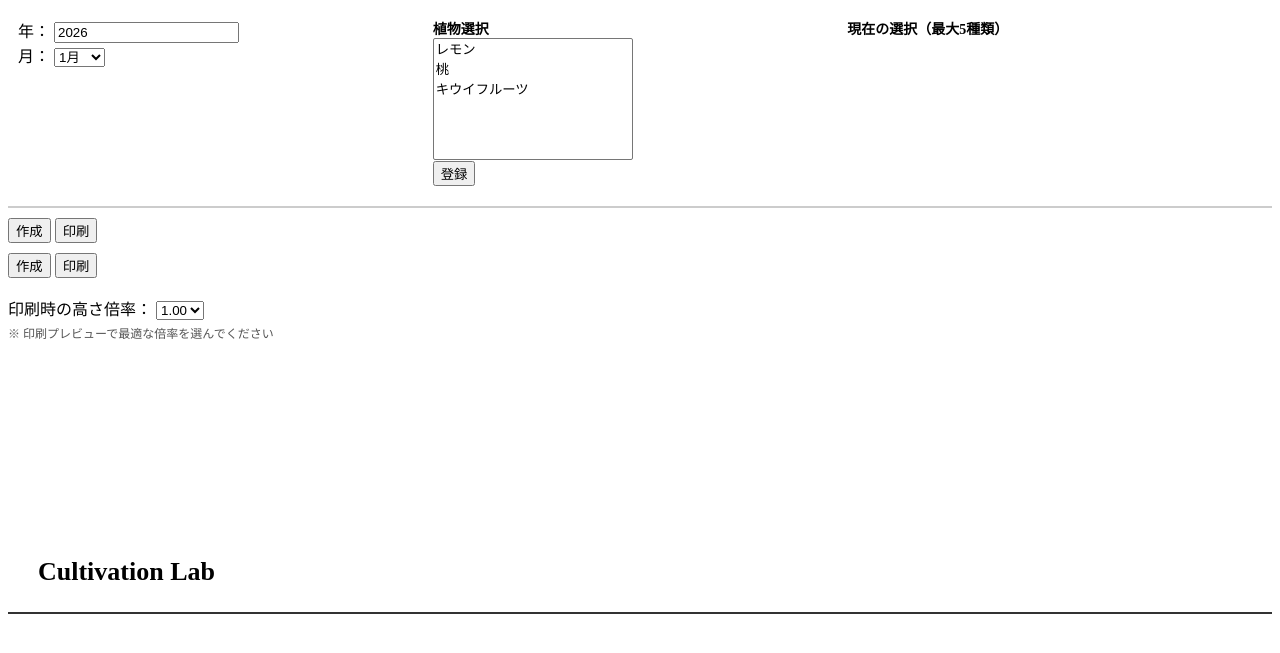
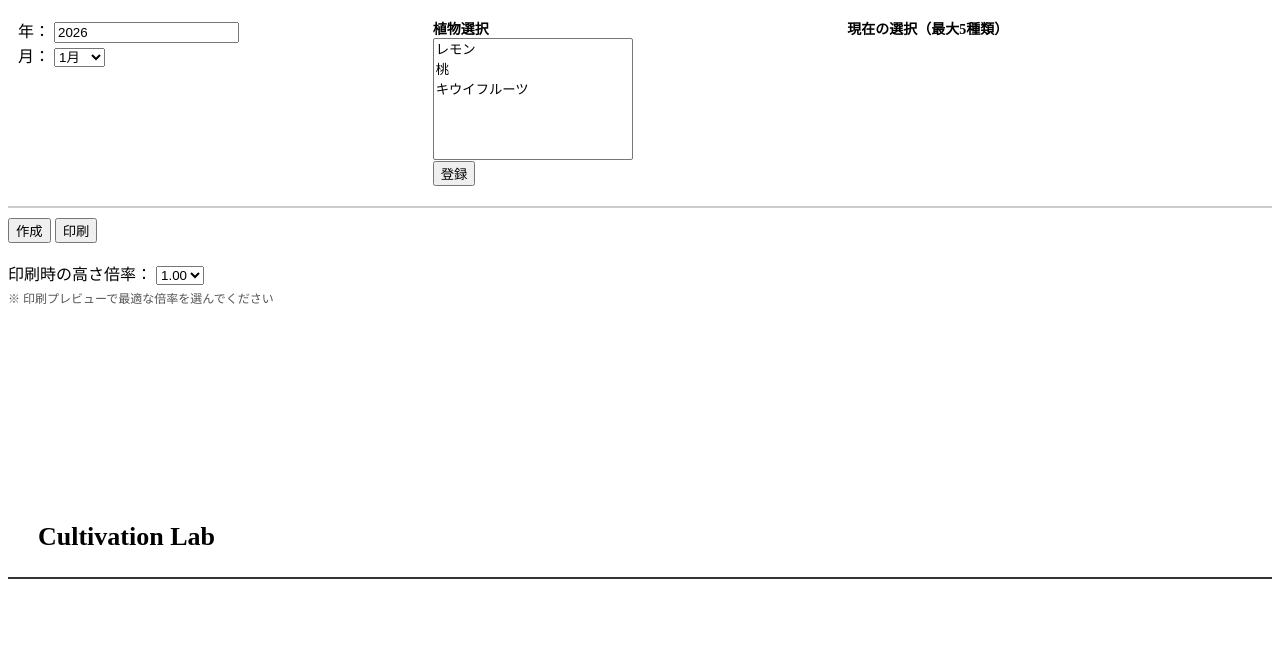
Before and after one commit to shiitake-garden/shiitake-garden.github.io, a Jekyll site: the page contents/calendar/plantcalendar.html, which Jekyll copies as it is, in a window 1280 px wide. Shown: the top 653 px of the page. Built offline with Jekyll 4.4.1, drawn with Linux system fonts in a browser that asks for light colours.

Commit message:
Update plantcalendar.html

```diff
--- a/contents/calendar/plantcalendar.html
+++ b/contents/calendar/plantcalendar.html
@@ -210,10 +210,6 @@
 </div>
 
 <!-- 作成・印刷ボタン -->
-<div id="buttons">
-  <button onclick="updateAll()">作成</button>
-  <button onclick="window.print()">印刷</button>
-</div>
 
 <!-- 印刷高さ倍率 -->
 <div id="buttons">
@@ -424,6 +420,11 @@ async function updateAll() {
   generateCalendar(year, month);
 }
 
+function updatePrintScale() {
+  const scale = document.getElementById("print-scale").value;
+  document.documentElement.style.setProperty("--print-scale", scale);
+}
+
 /* ============================
    初期化
 ============================ */
@@ -431,6 +432,7 @@ window.onload = async () => {
   await loadPlantCSV();
   renderPlantList();
 };
+
 </script>
 
 </body>
```
